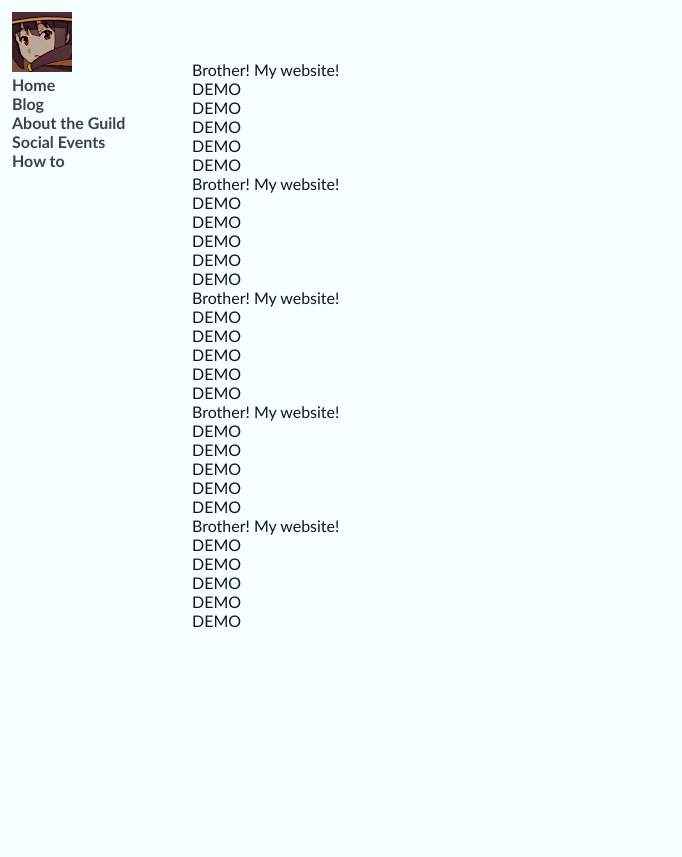
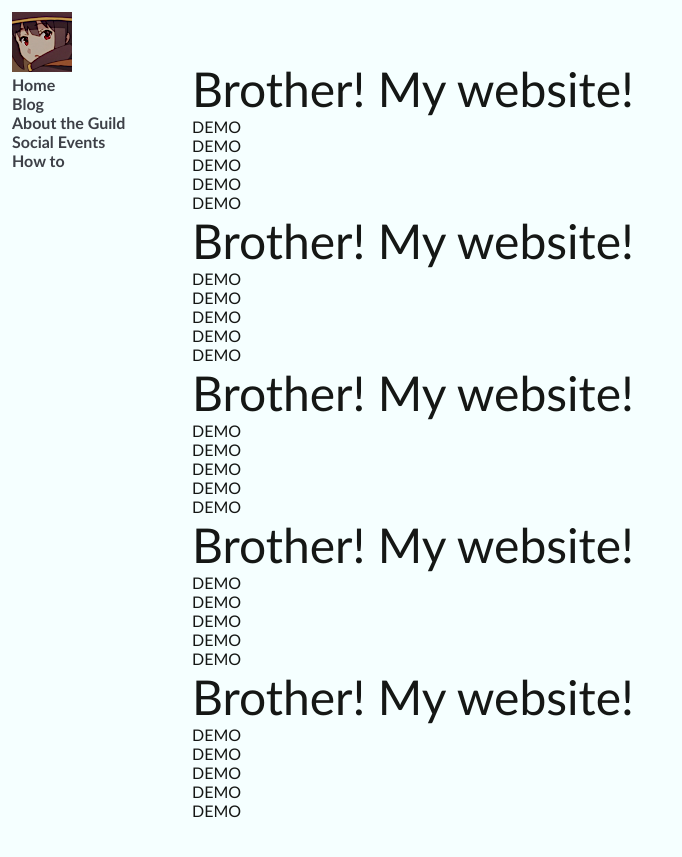
Before and after one commit to ideonella/ideonella.github.io, a Jekyll site: the page built from guide.html, in a window 1280 px wide. Shown: the top 857 px of the page, without its empty margins (0-682 px from the left). Built offline with Jekyll 4.4.1, drawn with Linux system fonts in a browser that asks for light colours.

Commit message:
Update guide.html

```diff
--- a/guide.html
+++ b/guide.html
@@ -2,7 +2,7 @@
 layout: default
 title: How To
 ---
-<div class="box0>
+<div class="box0">
   <font size="+24">Brother! My website!</font>
   <div class="magic-white-font"> DEMO </div>
   <div class="magic-gray-font"> DEMO </div>
@@ -10,7 +10,7 @@
   <div class="magic-red-font"> DEMO </div>
   <div class="magic-gold-font"> DEMO </div>
 </div>
-<div class="box1>
+<div class="box1">
   <font size="+24">Brother! My website!</font>
   <div class="magic-white-font"> DEMO </div>
   <div class="magic-gray-font"> DEMO </div>
@@ -18,7 +18,7 @@
   <div class="magic-red-font"> DEMO </div>
   <div class="magic-gold-font"> DEMO </div>
 </div>
-<div class="box2>
+<div class="box2">
   <font size="+24">Brother! My website!</font>
   <div class="magic-white-font"> DEMO </div>
   <div class="magic-gray-font"> DEMO </div>
@@ -26,7 +26,7 @@
   <div class="magic-red-font"> DEMO </div>
   <div class="magic-gold-font"> DEMO </div>
 </div>
-<div class="box3>
+<div class="box3">
   <font size="+24">Brother! My website!</font>
   <div class="magic-white-font"> DEMO </div>
   <div class="magic-gray-font"> DEMO </div>
@@ -34,7 +34,7 @@
   <div class="magic-red-font"> DEMO </div>
   <div class="magic-gold-font"> DEMO </div>
 </div>
-<div class="box4>
+<div class="box4">
   <font size="+24">Brother! My website!</font>
   <div class="magic-white-font"> DEMO </div>
   <div class="magic-gray-font"> DEMO </div>
```
